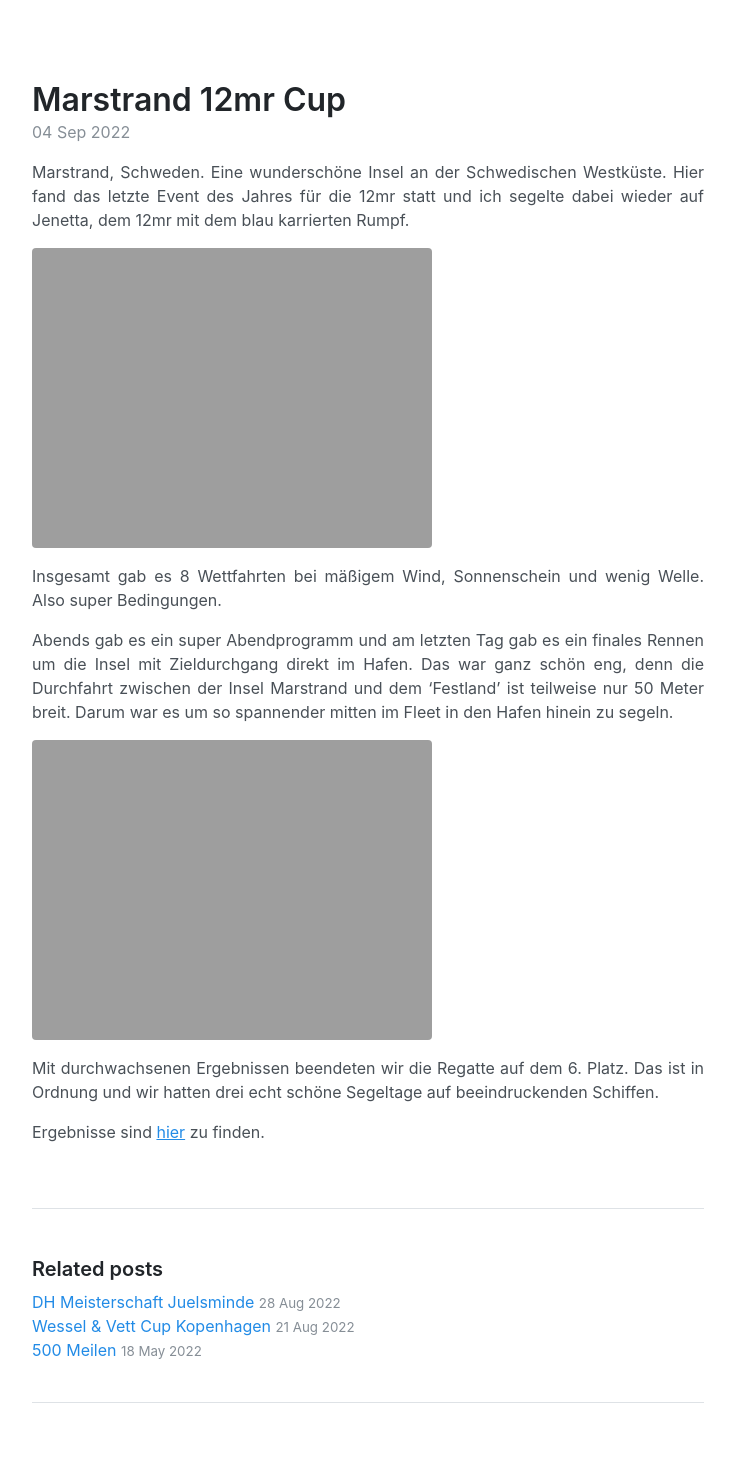
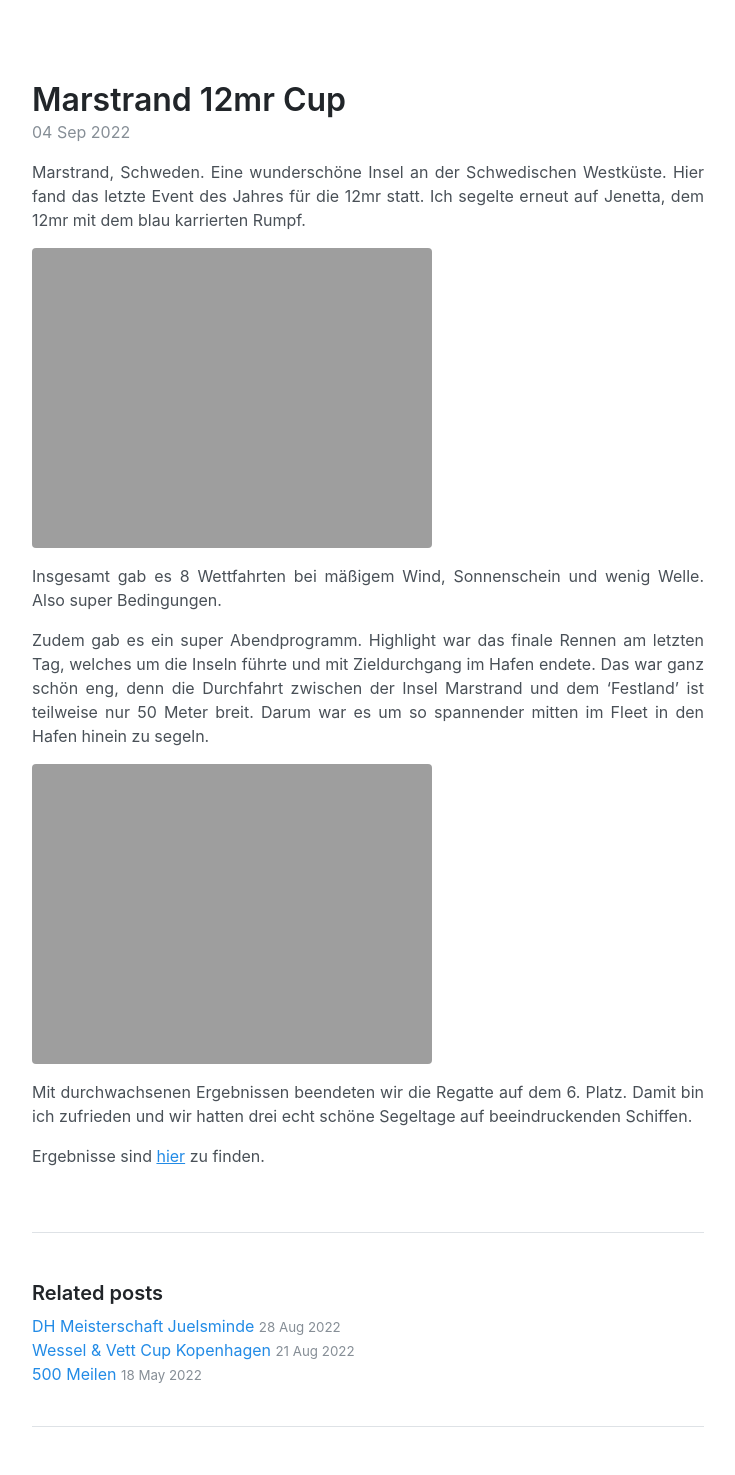
Before and after one commit to lucamayer/lucamayer.github.io, a Jekyll site: the page built from _posts/2022-09-04-Marstrand.md, in a window 1280 px wide. Shown: the whole page, without its empty margins (272-1007 px from the left). Built offline with Jekyll 4.4.1, drawn with Linux system fonts in a browser that asks for light colours; before the commit the page ends 1451 px from its top, so only the background shows below that.

Commit message:
feedback marstrand

```diff
--- a/_posts/2022-09-04-Marstrand.md
+++ b/_posts/2022-09-04-Marstrand.md
@@ -5,19 +5,22 @@ tags: 12mr
 ---
 
 Marstrand, Schweden. Eine wunderschöne Insel an der Schwedischen Westküste.
-Hier fand das letzte Event des Jahres für die 12mr statt und ich segelte dabei wieder auf Jenetta, dem 12mr mit dem blau karrierten Rumpf.
+Hier fand das letzte Event des Jahres für die 12mr statt. Ich segelte erneut auf Jenetta, dem 12mr mit dem blau karrierten Rumpf.
 
 ![](img/2022-09-14-10-36-07.png)
 
 Insgesamt gab es 8 Wettfahrten bei mäßigem Wind, Sonnenschein und wenig Welle. Also super Bedingungen.
 
-Abends gab es ein super Abendprogramm und am letzten Tag gab es ein finales Rennen um die Insel mit Zieldurchgang direkt im Hafen.
-Das war ganz schön eng, denn die Durchfahrt zwischen der Insel Marstrand und dem 'Festland' ist teilweise nur 50 Meter breit. Darum war es um so
-spannender mitten im Fleet in den Hafen hinein zu segeln.
+Zudem gab es ein super Abendprogramm. Highlight war das finale Rennen am
+letzten Tag, welches um die Inseln führte und mit Zieldurchgang im Hafen
+endete. Das war ganz schön eng, denn die Durchfahrt zwischen der Insel
+Marstrand und dem 'Festland' ist teilweise nur 50 Meter breit. Darum war es um
+so spannender mitten im Fleet in den Hafen hinein zu segeln.
 
 ![](img/2022-09-14-10-32-09.png)
 
-Mit durchwachsenen Ergebnissen beendeten wir die Regatte auf dem 6. Platz. Das ist in Ordnung und wir hatten drei echt schöne Segeltage auf
+Mit durchwachsenen Ergebnissen beendeten wir die Regatte auf dem 6. Platz.
+Damit bin ich zufrieden und wir hatten drei echt schöne Segeltage auf
 beeindruckenden Schiffen.
 
 Ergebnisse sind [hier](https://www.marstrand12metrecup.se) zu finden.
```
